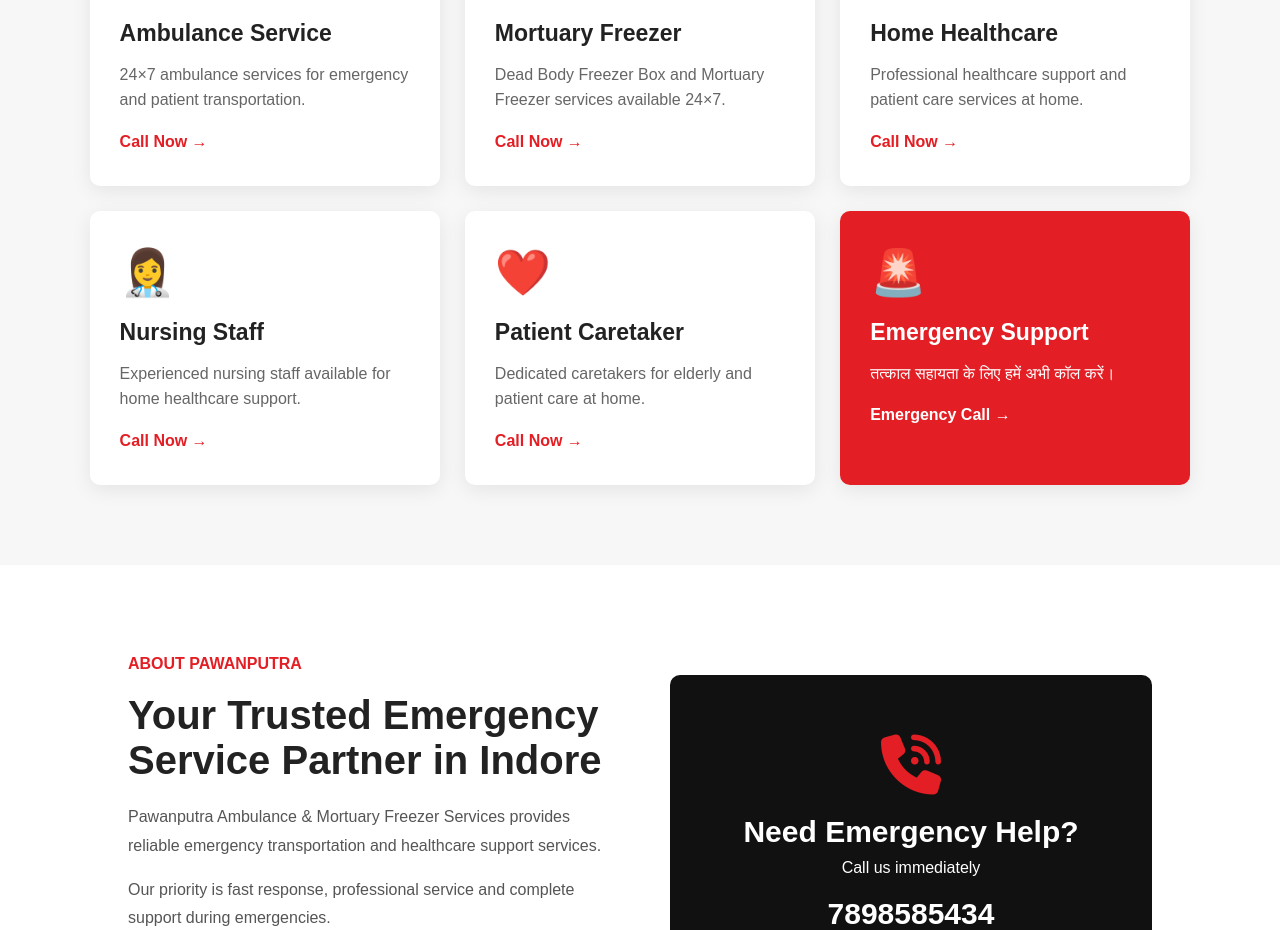
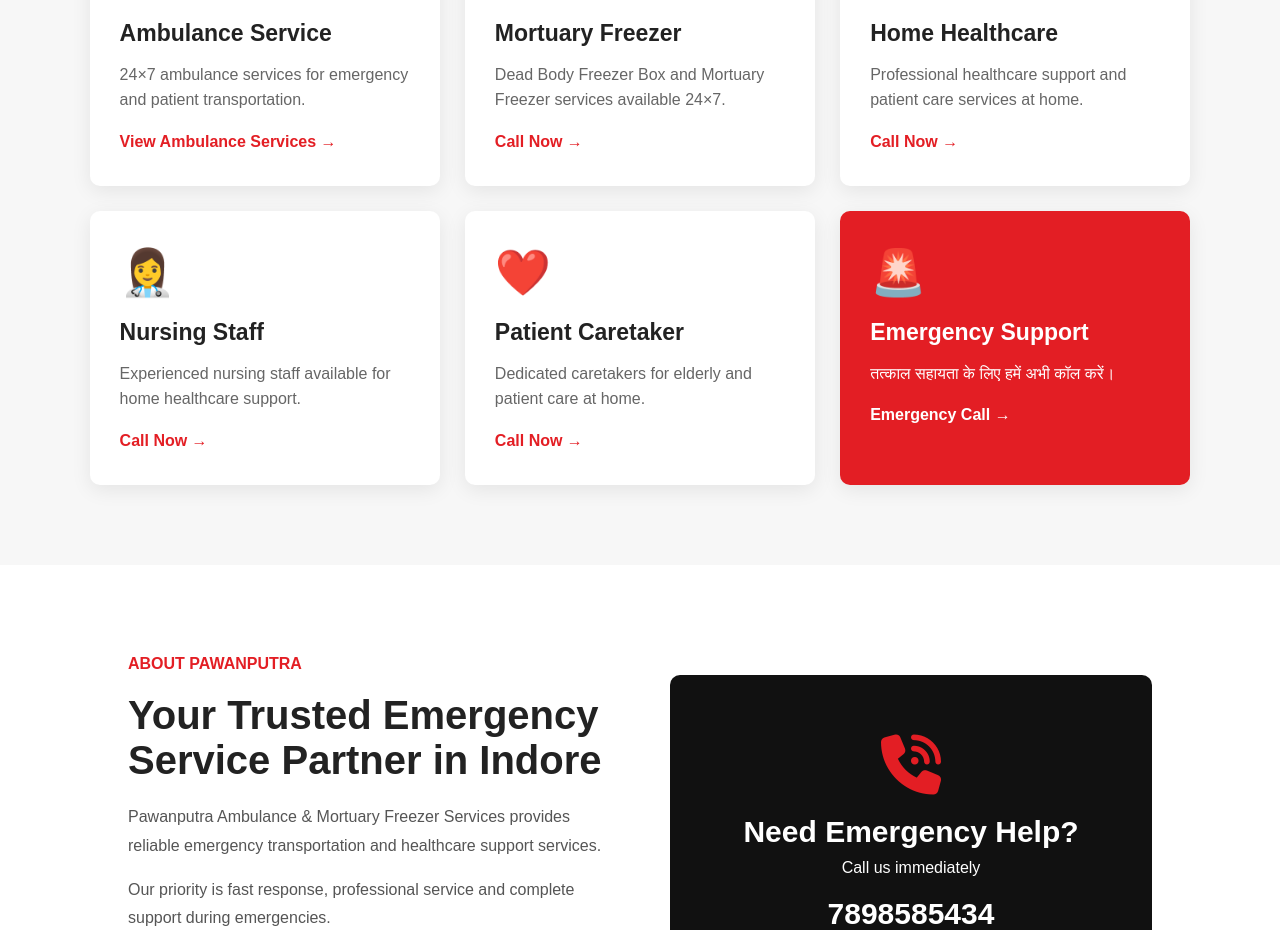
Before and after one commit to PawanputraAmbulance/pawanputraambulance.github.io, a plain HTML site: page index.html in a window 1280 px wide. Shown: the part 1100-2030 px from the top of the page. Drawn offline with Linux system fonts and the light colour scheme.

Commit message:
new page addedd

```diff
--- a/index.html
+++ b/index.html
@@ -568,7 +568,9 @@
                 <div class="service-icon">🚑</div>
                 <h3>Ambulance Service</h3>
                 <p>24×7 ambulance services for emergency and patient transportation.</p>
-                <a href="tel:7898585434">Call Now →</a>
+                <a href="ambulance-service.html">
+                                   View Ambulance Services →</a>
+
             </div>
 
 
```
